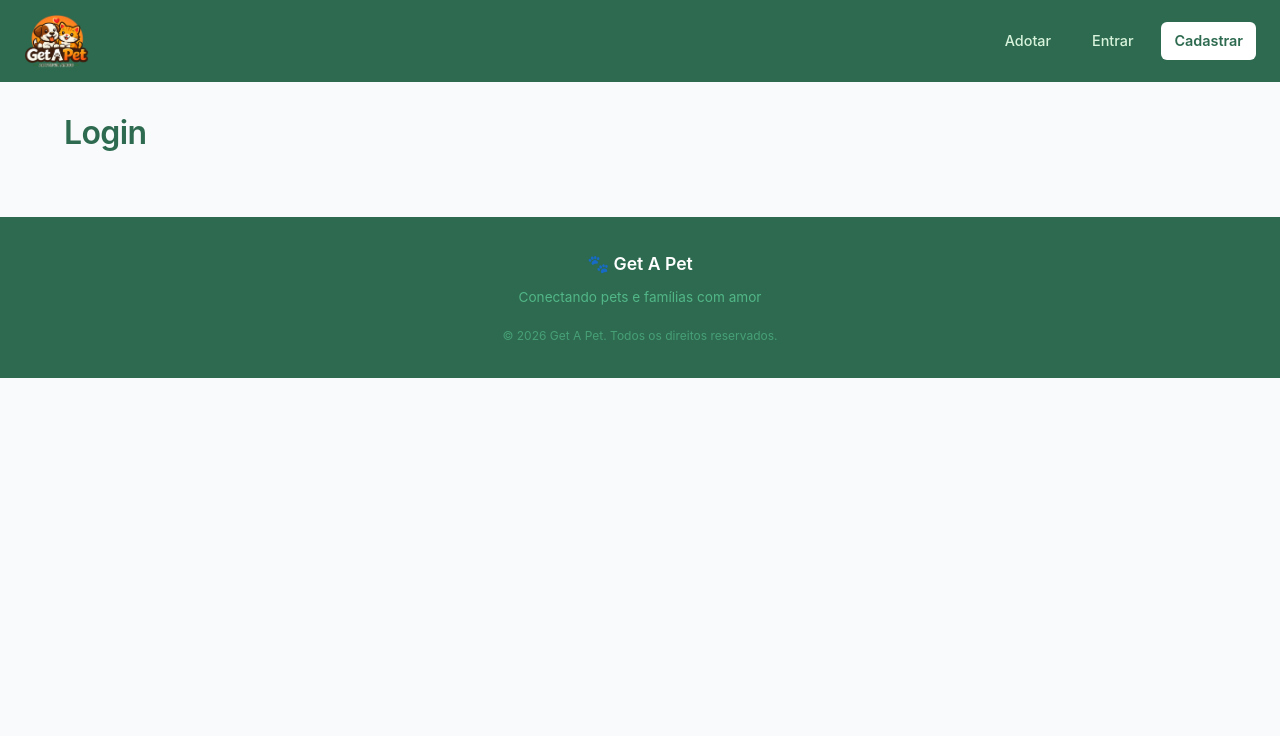
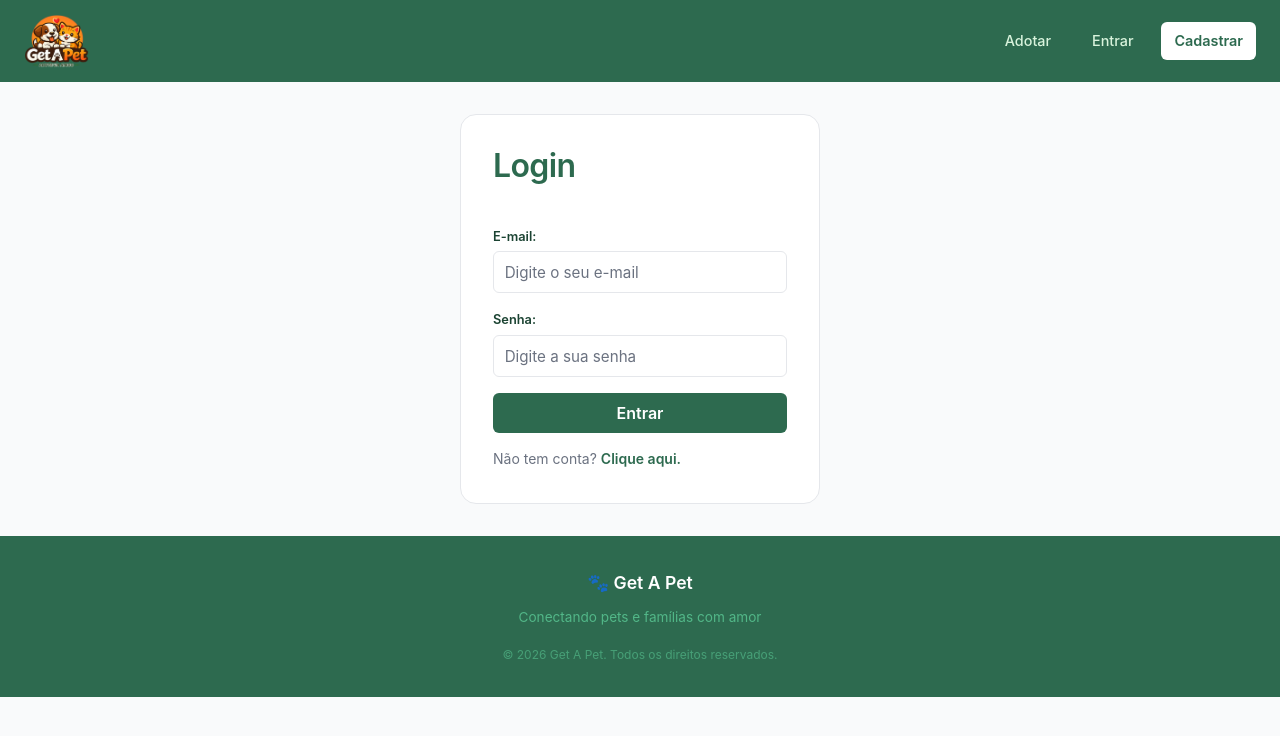
Before and after one commit to victor-hugo-ss/get-a-pet-frontend, a React (Create React App) app: page /login in a window 1280 px wide. Shown: the top 736 px of the page. Built offline with nearby package versions, Linux system fonts and the light colour scheme; no server answers.

Commit message:
feat: criação de formulário de login

```diff
--- a/src/components/pages/auth/Login.js
+++ b/src/components/pages/auth/Login.js
@@ -1,7 +1,38 @@
+import { useState, useContext } from 'react';
+import Input from '../../form/Input';
+
+import styles from '../../form/Form.module.css';
+
+// Context
+import { Context } from '../../../context/UserContext';
+import { Link } from 'react-router-dom';
+
 function Login() {
+    function handleChange() {}
+
     return (
-        <section>
+        <section className={styles.form_container}>
             <h1>Login</h1>
+            <form>
+                <Input
+                    text="E-mail"
+                    type="email"
+                    name="email"
+                    placeholder="Digite o seu e-mail"
+                    handleOnChange={handleChange}
+                />
+                <Input
+                    text="Senha"
+                    type="password"
+                    name="password"
+                    placeholder="Digite a sua senha"
+                    handleOnChange={handleChange}
+                />
+                <input type="submit" value="Entrar" />
+            </form>
+            <p>
+                Não tem conta? <Link to="/register">Clique aqui.</Link>
+            </p>
         </section>
     );
 }
```
